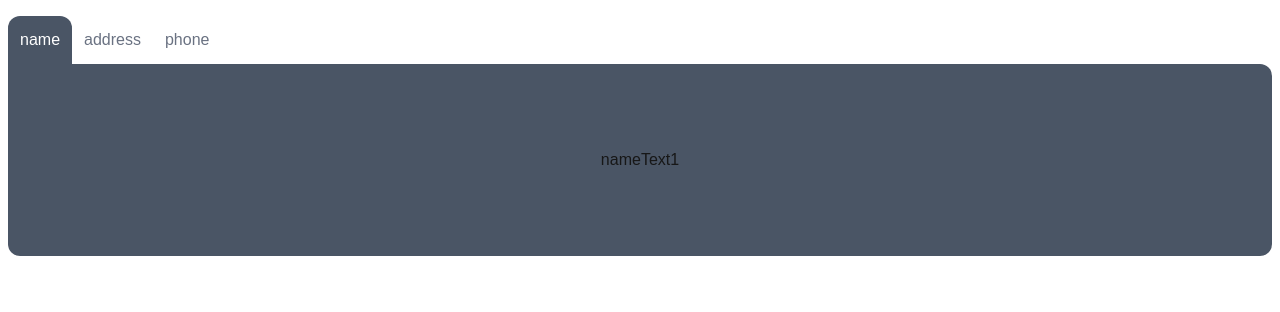
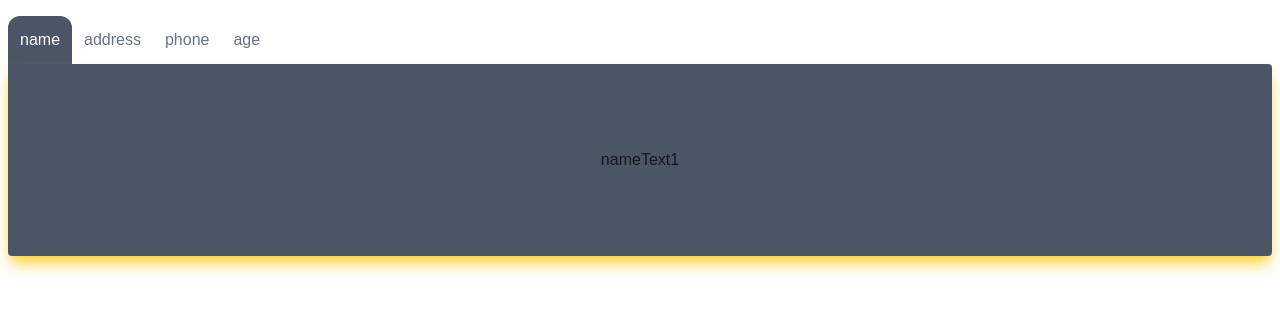
Before and after one commit to JoeLan124/reactpatternDay1, a Next.js app in the folder solution3/: page / in a window 1280 px wide. Shown: the top 312 px of the page. Built offline with nearby package versions, Linux system fonts and the light colour scheme.

Commit message:
tab shadow

```diff
--- a/solution3/app/components/(Tabs)/Tab.jsx
+++ b/solution3/app/components/(Tabs)/Tab.jsx
@@ -40,7 +40,7 @@ const TabBody = ({ header, onTabClick, isActiveTab, content, children }) => {
           );
         })}
       </div>
-      <div className="flex justify-center  h-48 bg-gray-600 rounded-r-xl rounded-b-xl mx-auto w-full">
+      <div className="flex justify-center  h-48 bg-gray-600 rounded-r-sm rounded-b-sm mx-auto w-full shadow-lg shadow-amber-300">
         <div className="flex justify-center items-center">
           <p>{contentText}</p>
           {children}
--- a/solution3/app/components/(Tabs)/TabDemo.jsx
+++ b/solution3/app/components/(Tabs)/TabDemo.jsx
@@ -5,13 +5,14 @@ const TabDemo = () => {
   const tabData = {
     "name": "nameText1",
     "address": "addresstext",
-    "phone": "phonetext"
+    "phone": "phonetext",
+    "age": 9,
   }
 
 
 
   return (
-    <Tab tabData={ tabData}/>
+    <Tab tabData={tabData}/>
 
   );
 }
```
